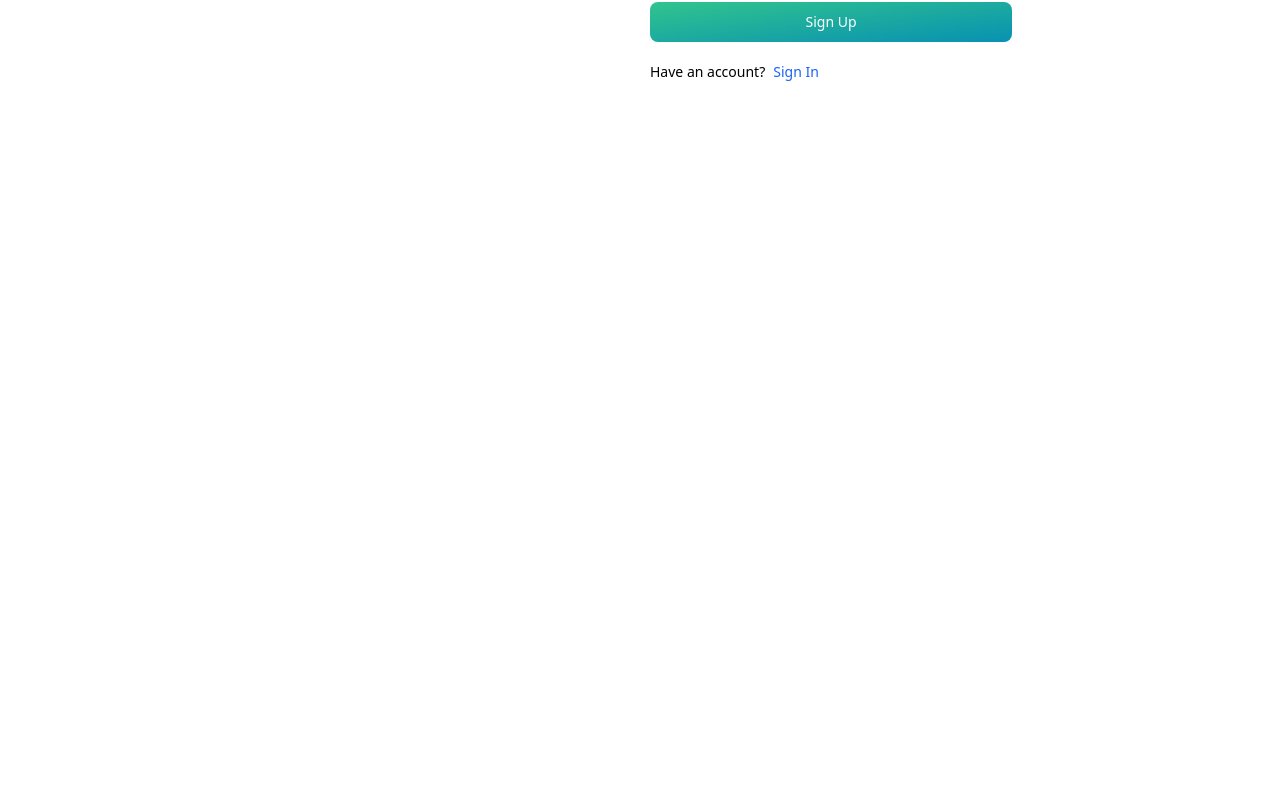
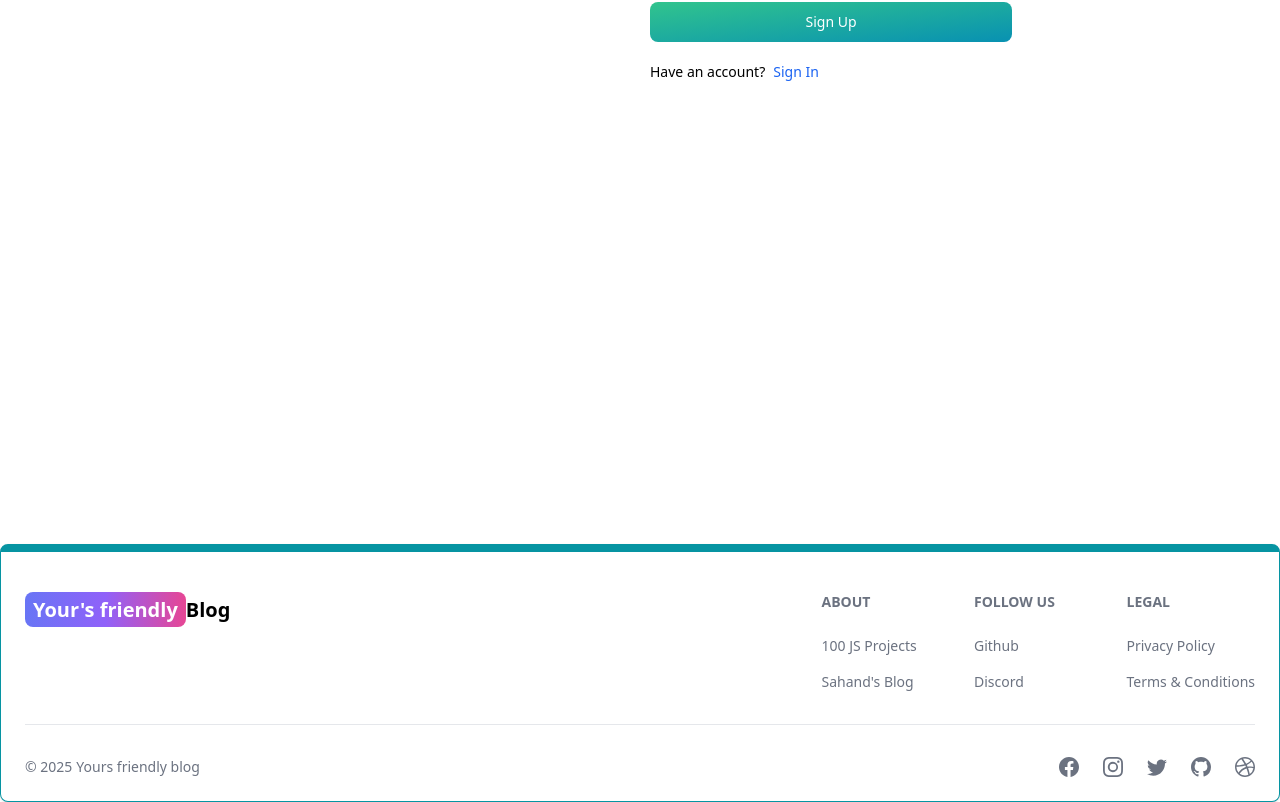
Before and after one commit to balakumar-arjunan/MERN-Blog-APP, a React (Vite) app in the folder client/: page /sign-up in a window 1280 px wide. Shown: the part 400-1202 px from the top of the page. Before the commit the page ends 944 px from the top, so only its background shows below. Built offline with nearby package versions, Linux system fonts and the light colour scheme.

Commit message:
Create and add the footer component

```diff
--- a/client/src/App.jsx
+++ b/client/src/App.jsx
@@ -7,6 +7,7 @@
 import Dashboard from "./pages/Dashboard";
 import Header from "./components/Header";
 import Projects from "./pages/Projects";
+import Footer from "./components/Footer";
 
 const App = () => {
   return (
@@ -20,6 +21,7 @@
         <Route path="/dashboard" element={<Dashboard />} />
         <Route path="/projects" element={<Projects />} />
       </Routes>
+      <Footer />
     </BrowserRouter>
   );
 };
--- /dev/null
+++ b/client/src/components/Footer.jsx
@@ -0,0 +1,90 @@
+import { Footer } from "flowbite-react";
+import React from "react";
+import { Link } from "react-router-dom";
+import {
+  BsFacebook,
+  BsInstagram,
+  BsTwitter,
+  BsGithub,
+  BsDribbble,
+} from "react-icons/bs";
+
+const FooterPage = () => {
+  return (
+    <Footer container className="border border-t-8 border-teal-500">
+      <div className="w-full max-w-7xl mx-auto">
+        <div className="grid w-full justify-between sm:flex md:grid-cols-1">
+          <div className="mt-5">
+            <Link
+              to="/"
+              className="self-center whitespace-nowrap text-lg sm:text-xl font-semibold dark:text-white"
+            >
+              <span className="px-2 py-1 bg-gradient-to-r from-indigo-500 via-purple-500 to-pink-500 rounded-lg text-white">
+                Your's friendly
+              </span>
+              Blog
+            </Link>
+          </div>
+          <div className="grid grid-cols-2 gap-8 mt-4 sm:grid-cols-3 sm:gap-6">
+            <div>
+              <Footer.Title title="About" />
+              <Footer.LinkGroup col>
+                <Footer.Link
+                  href="https://www.100jsprojects.com"
+                  target="_blank"
+                  rel="noopener noreferrer"
+                >
+                  100 JS Projects
+                </Footer.Link>
+                <Footer.Link
+                  href="/about"
+                  target="_blank"
+                  rel="noopener noreferrer"
+                >
+                  Sahand's Blog
+                </Footer.Link>
+              </Footer.LinkGroup>
+            </div>
+            <div>
+              <Footer.Title title="Follow us" />
+              <Footer.LinkGroup col>
+                <Footer.Link
+                  href="https://www.github.com/"
+                  target="_blank"
+                  rel="noopener noreferrer"
+                >
+                  Github
+                </Footer.Link>
+                <Footer.Link href="#">Discord</Footer.Link>
+              </Footer.LinkGroup>
+            </div>
+            <div>
+              <Footer.Title title="Legal" />
+              <Footer.LinkGroup col>
+                <Footer.Link href="#">Privacy Policy</Footer.Link>
+                <Footer.Link href="#">Terms &amp; Conditions</Footer.Link>
+              </Footer.LinkGroup>
+            </div>
+          </div>
+        </div>
+        <Footer.Divider />
+        <div className="w-full sm:flex sm:items-center sm:justify-between">
+          <Footer.Copyright
+            href="#"
+            by="Yours friendly blog"
+            year={new Date().getFullYear()}
+          />
+          <div className="flex gap-6 sm:mt-0 mt-4 sm:justify-center">
+            <Footer.Icon href="#" icon={BsFacebook} />
+            <Footer.Icon href="#" icon={BsInstagram} />
+            <Footer.Icon href="#" icon={BsTwitter} />
+            <Footer.Icon href="https://github.com" icon={BsGithub} />
+            <Footer.Icon href="#" icon={BsDribbble} />
+          </div>
+        </div>
+      </div>
+    </Footer>
+  );
+};
+
+export default FooterPage;
--- a/client/src/components/Header.jsx
+++ b/client/src/components/Header.jsx
@@ -13,7 +13,7 @@
         className="self-center whitespace-nowrap text-sm sm:text-xl font-semibold dark:text-white"
       >
         <span className="px-2 py-1 bg-gradient-to-r from-red-500 via-green-500 to-blue-500 rounded-lg text-white">
-          Create
+          Your's Friendly
         </span>
         Blog
       </Link>
--- a/client/src/pages/Signup.jsx
+++ b/client/src/pages/Signup.jsx
@@ -52,7 +52,7 @@
         <div className="flex-1">
           <Link to="/" className="font-semibold dark:text-white text-4xl">
             <span className="px-2 py-1 bg-gradient-to-r from-red-500 via-green-500 to-blue-500 rounded-lg text-white">
-              Create
+              Your's Friendly
             </span>
             Blog
           </Link>
```
